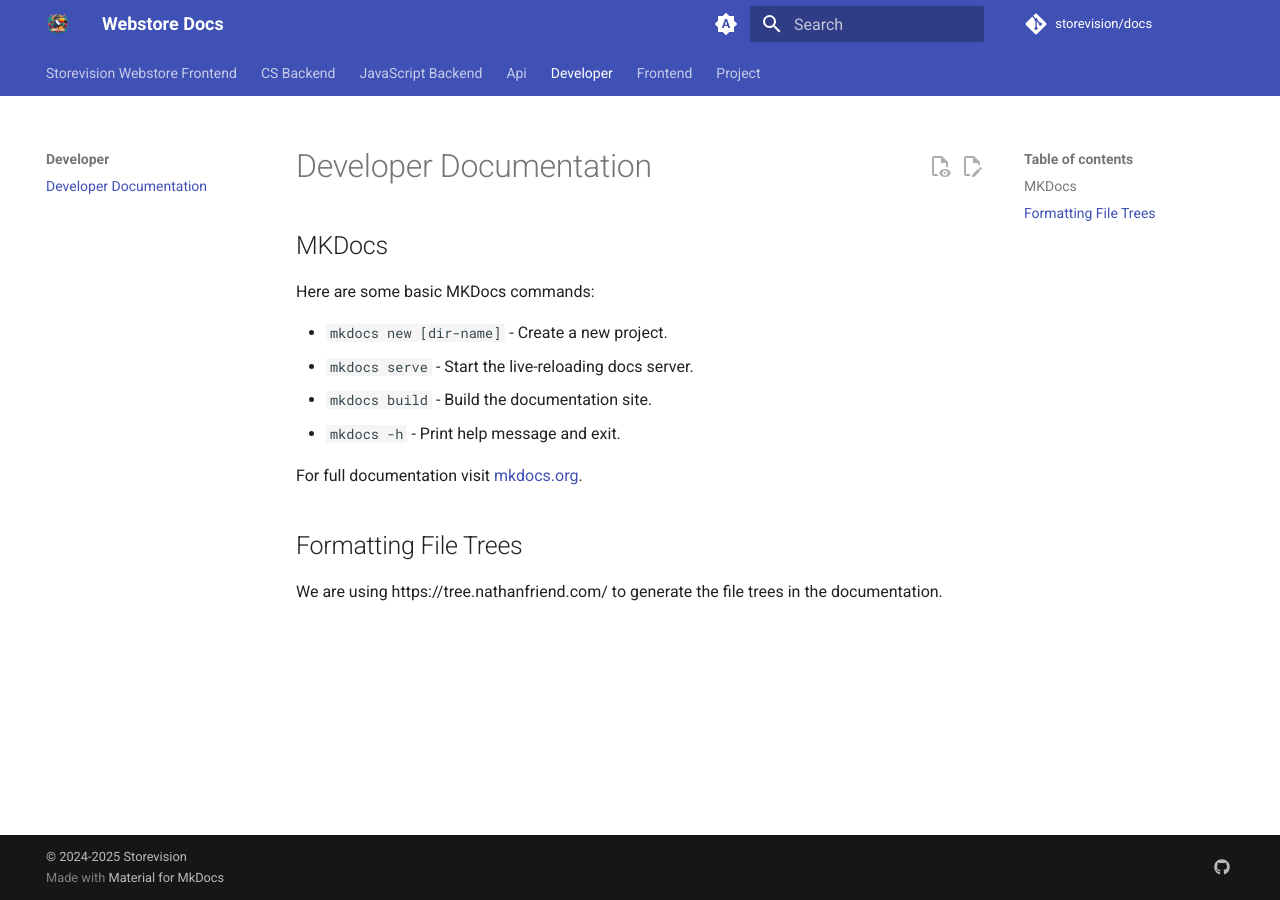
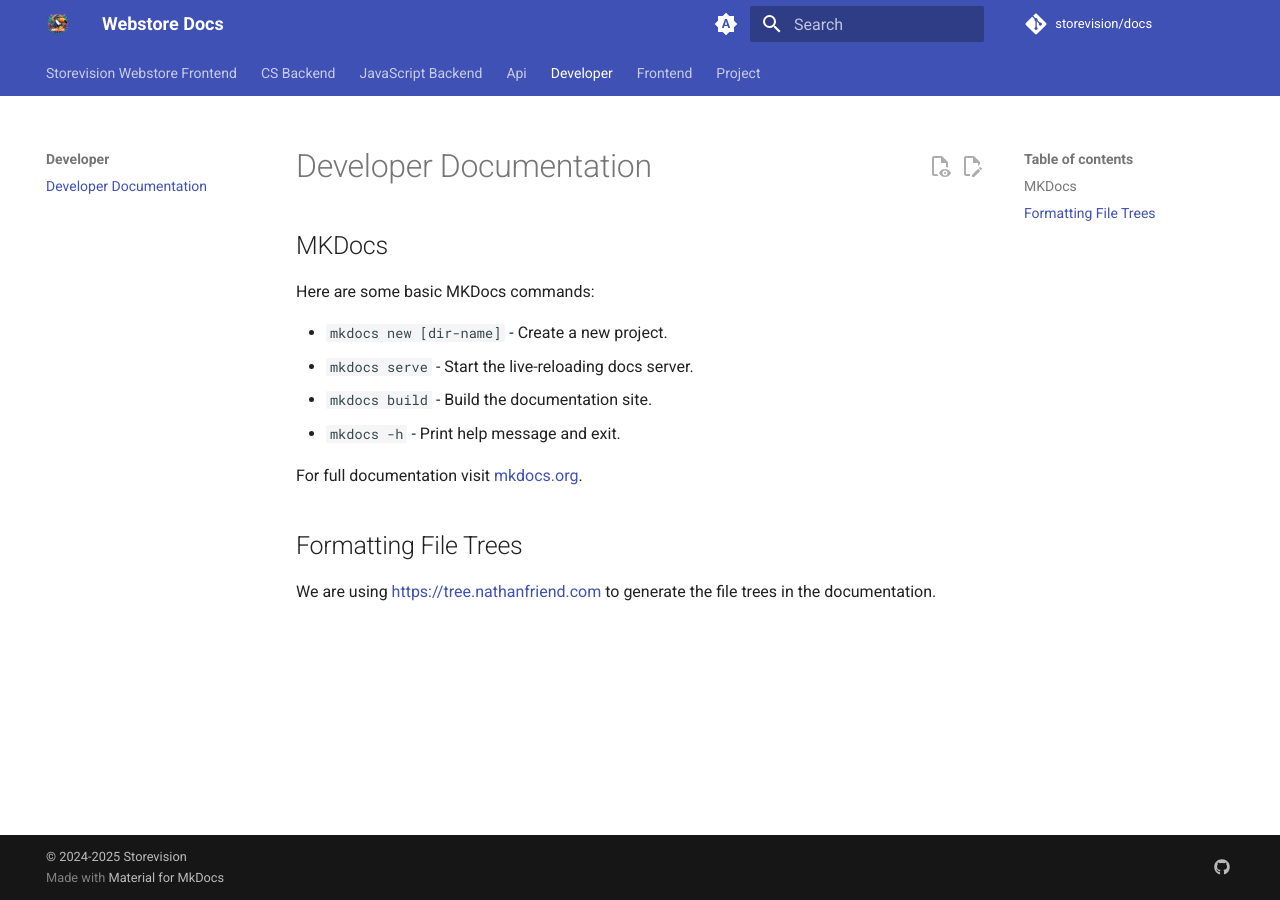
Before and after one commit to storevision/docs, an MkDocs documentation site: the page built from docs/developer/index.md, in a window 1280 px wide. Built offline with MkDocs 1.6.1 and Material for MkDocs 9.7.7, drawn with Linux system fonts in a browser that asks for light colours; comment, search, counter and statistics services are not loaded; some of the changed lines change nothing that is shown.

Commit message:
Fix link

```diff
--- a/docs/developer/index.md
+++ b/docs/developer/index.md
@@ -13,4 +13,4 @@
 
 ## Formatting File Trees
 
-We are using https://tree.nathanfriend.com/ to generate the file trees in the documentation.
+We are using [https://tree.nathanfriend.com](https://tree.nathanfriend.com/) to generate the file trees in the documentation.
```
